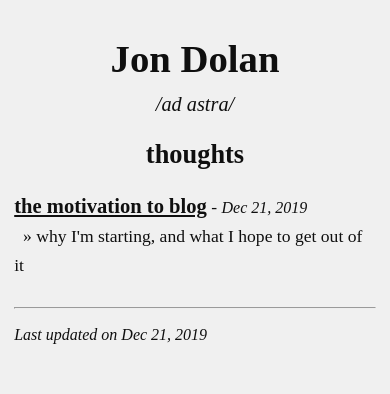
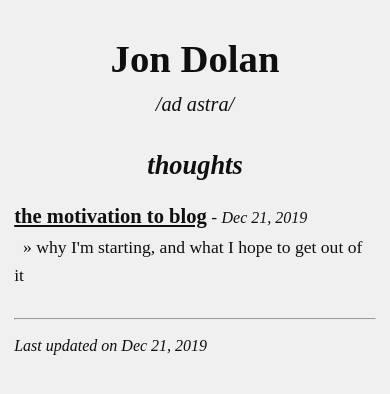
Before and after one commit to jondolan/jondolan.github.io, a Jekyll site: the page built from index.md, in a window 390 px wide. Shown: the top 394 px of the page. Built offline with Jekyll 4.4.1, drawn with Linux system fonts in a browser that asks for light colours.

Commit message:
experimenting with some responsive media querries to fix some layouts

```diff
--- a/_layouts/default.html
+++ b/_layouts/default.html
@@ -158,6 +158,8 @@
       }
       .content > h2 {
         text-align: center;
+        margin-top: calc(var(--s1)/2);
+        font-style: italic;
       }
       .sidebar {
         margin-bottom: 0;
```
